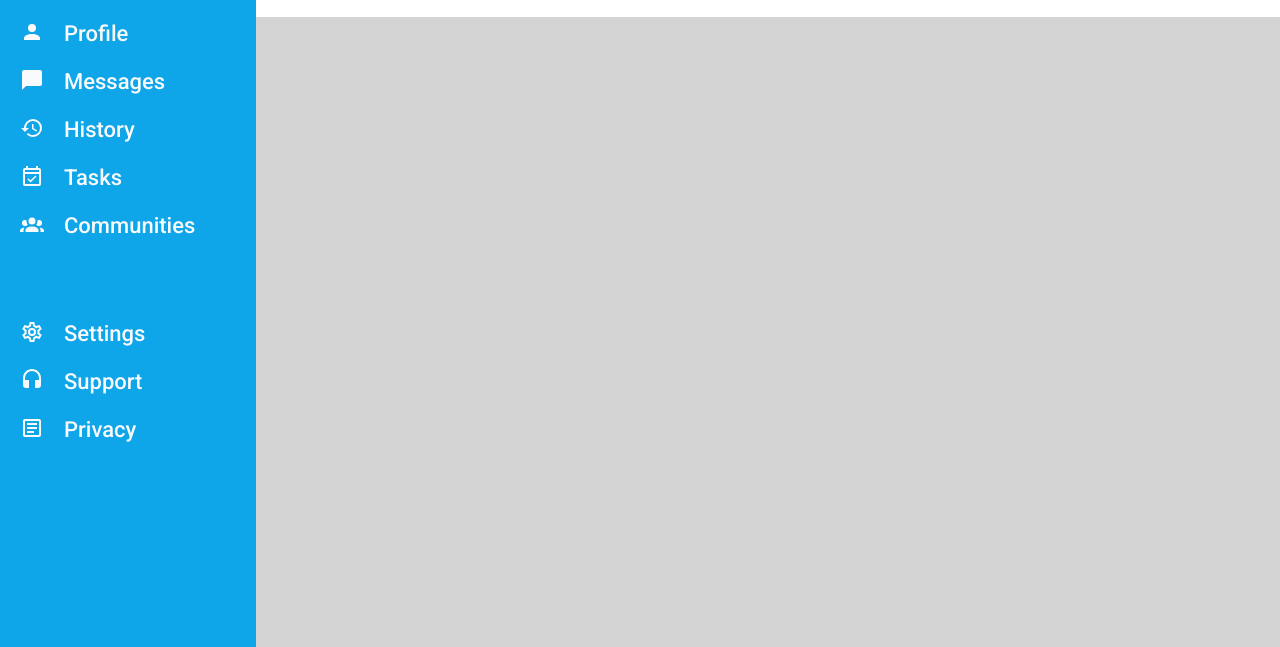
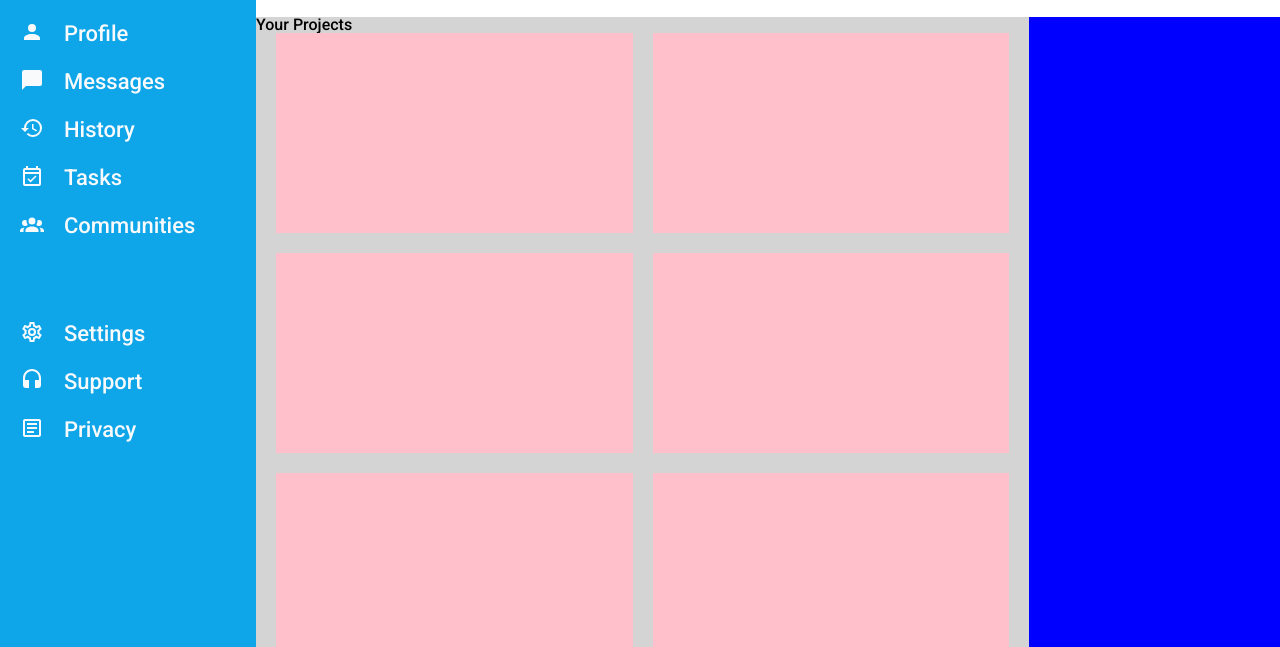
Before and after one commit to Rom4n25/admin-dashboard, a plain HTML site: page index.html in a window 1280 px wide. Shown: the part 153-800 px from the top of the page. Drawn offline with Linux system fonts and the light colour scheme.

Commit message:
Add card grid

```diff
--- a/css/style.css
+++ b/css/style.css
@@ -48,7 +48,7 @@ a{
 }
 
 body,html{
-    height: 100%;
+    height: 100vh;
 }
 
 .container-layout{
@@ -217,8 +217,36 @@ button{
 .main{
     background-color: #d4d4d4;
     grid-row: 2/-1;
-    height: 100%;
+    display: grid;
+    grid-template-columns: 3fr 1fr;
+    gap:20px;
+    overflow-y: scroll;
+    overflow-x: hidden;
 }
+
+.article{
+
+}
+
+.card-container{
+    display: grid;
+    gap:20px;
+    grid-template-columns: 1fr 1fr;
+    padding-left:20px;
+    padding-bottom:20px;
+}
+
+.card{
+    min-height: 200px;
+    min-width: 200px;
+    background-color: pink;
+}
+
+.aside{
+    background-color: blue;
+}
+
+
 
 @media only screen and (max-width: 1161px) {
     .welcome-box{
--- a/index.html
+++ b/index.html
@@ -38,7 +38,7 @@
                     <input type="search" name="search_content" id="search">
                 </div>
                 <div class="user-wrapper">
-                    <img src="icons/avatar-svgrepo-com.svg" width="50px" height="auto">
+                    <img class="avatar-small" src="icons/avatar-svgrepo-com.svg" width="50px" height="auto">
                     <div class="name">Morgan Oakley</div>
                 </div>
             </div>
@@ -55,8 +55,29 @@
                 </div>
             </div>
         </div>
+        <div class="main">
+            <div class="article">
+                <p>Your Projects</p>
+                <div class="card-container">
+                    <div class="card"></div>
+                    <div class="card"></div>
+                    <div class="card"></div>
+                    <div class="card"></div>
+                    <div class="card"></div>
+                    <div class="card"></div>
+                    <div class="card"></div>
+                    <div class="card"></div>
+                    <div class="card"></div>
+                    <div class="card"></div>
+                    <div class="card"></div>
+                    <div class="card"></div>
+                    <div class="card"></div>
+                    <div class="card"></div>
+                </div>
+            </div>
+            <div class="aside"></div>
 
-        <div class="main"></div>
+        </div>
     </div>
 
 
```
